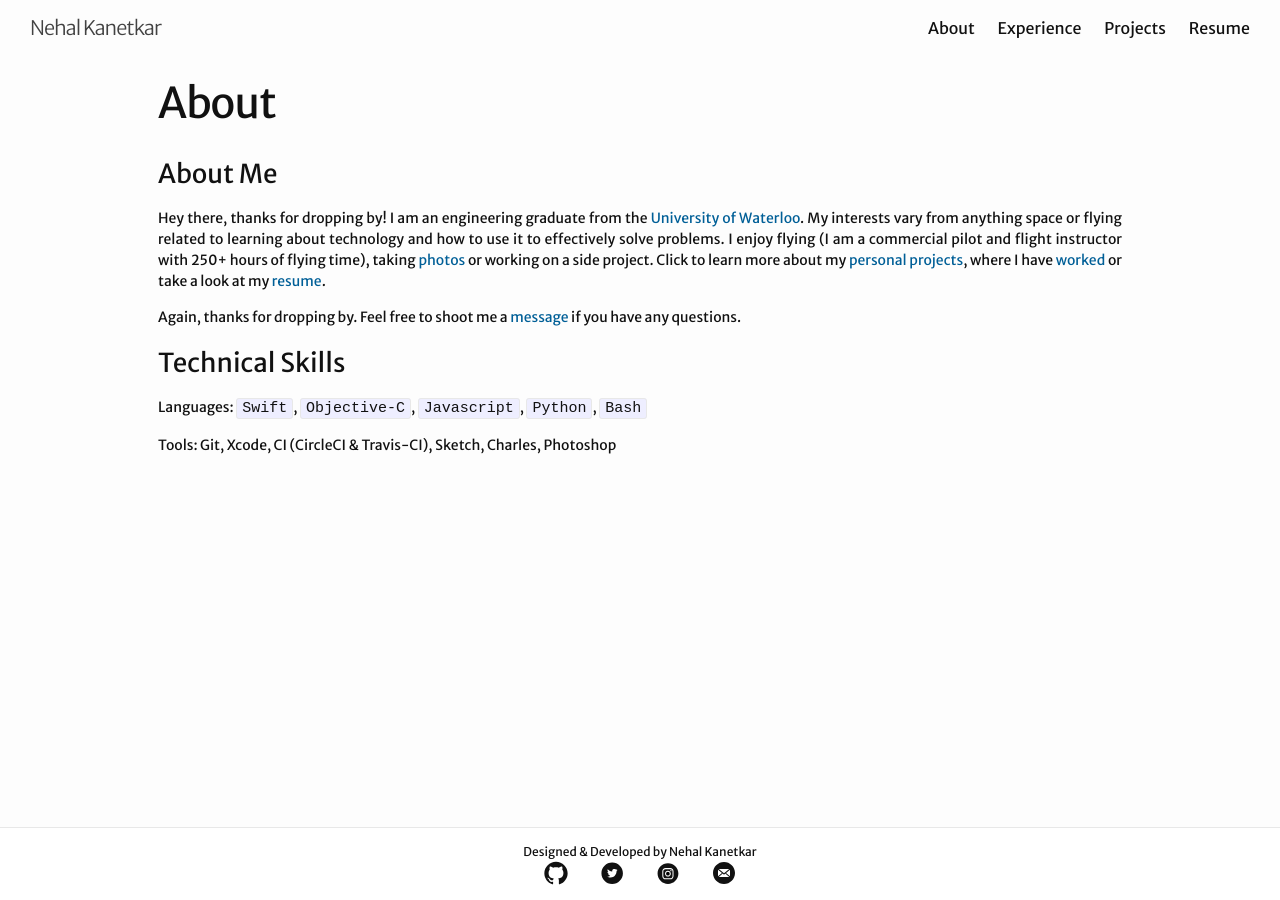
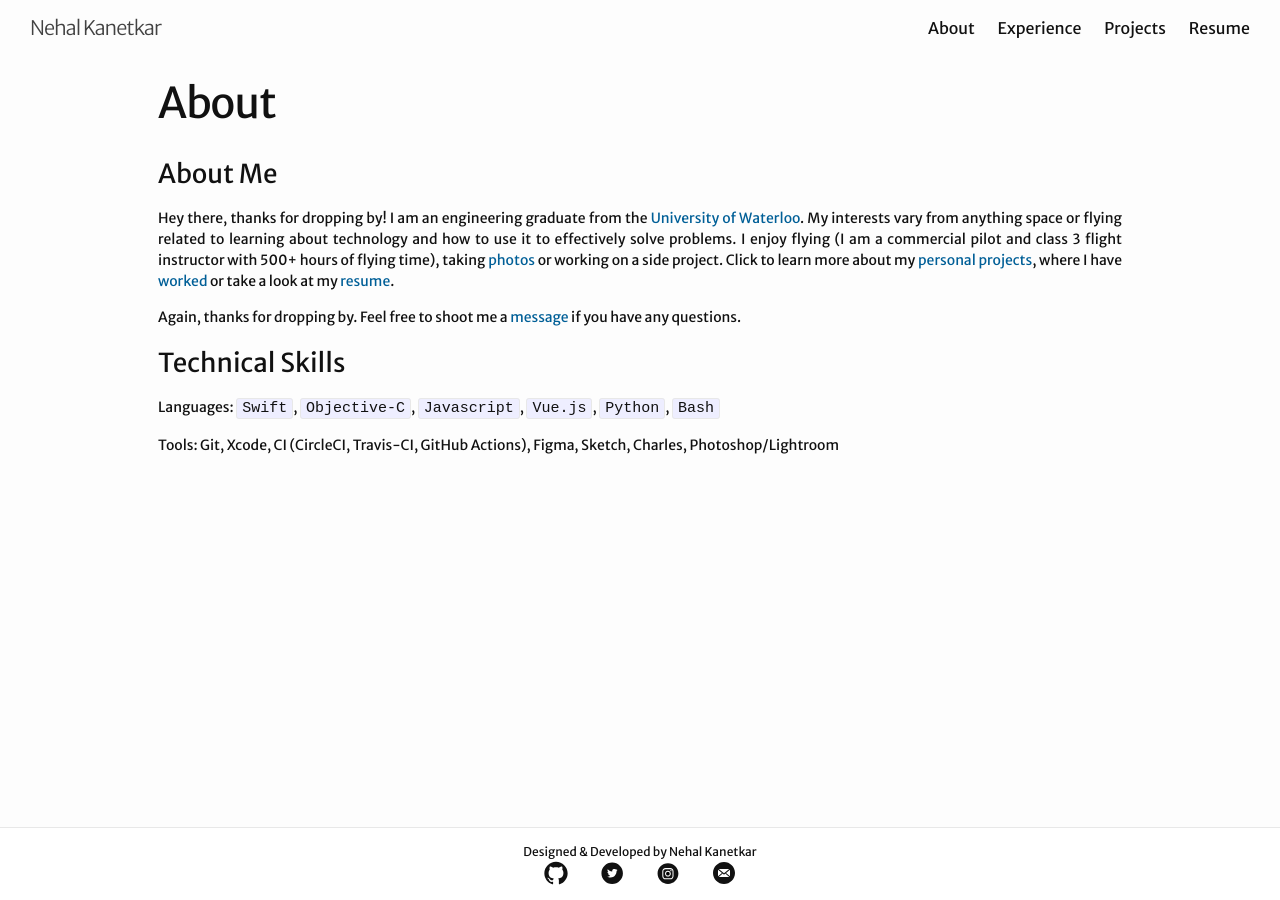
Before and after one commit to nkanetka/nkanetka.github.io, a Jekyll site: the page built from about.md, in a window 1280 px wide. Built offline with Jekyll 4.4.1, drawn with Linux system fonts in a browser that asks for light colours.

Commit message:
Update photo and pilot information

```diff
--- a/_sass/minima/_layout.scss
+++ b/_sass/minima/_layout.scss
@@ -253,7 +253,7 @@
   min-height: 200px;
   max-height: 500px;
   position: absolute;
-  background-image: url("DSC_0496.png");
+  background-image: url("DSC_2057.png");
   background-size: contain;
   background-repeat: no-repeat;
   background-position: center;
--- a/about.md
+++ b/about.md
@@ -5,15 +5,15 @@
 ---
 ### About Me
 
-Hey there, thanks for dropping by! I am an engineering graduate from the [University of Waterloo][uw-syde]{:target="_blank"}. My interests vary from anything space or flying related to learning about technology and how to use it to effectively solve problems. I enjoy flying (I am a commercial pilot and flight instructor with 250+ hours of flying time), taking [photos][instagram]{:target="_blank"} or working on a side project. Click to learn more about my [personal projects]({{ site.url }}/projects/), where I have [worked]({{ site.url }}/experience/) or take a look at my [resume]({{ site.url }}/assets/Resume-Nehal.pdf){:target="_blank"}.
+Hey there, thanks for dropping by! I am an engineering graduate from the [University of Waterloo][uw-syde]{:target="_blank"}. My interests vary from anything space or flying related to learning about technology and how to use it to effectively solve problems. I enjoy flying (I am a commercial pilot and class 3 flight instructor with 500+ hours of flying time), taking [photos][instagram]{:target="_blank"} or working on a side project. Click to learn more about my [personal projects]({{ site.url }}/projects/), where I have [worked]({{ site.url }}/experience/) or take a look at my [resume]({{ site.url }}/assets/Resume-Nehal.pdf){:target="_blank"}.
 
 Again, thanks for dropping by. Feel free to shoot me a [message](mailto:{{site.email}}) if you have any questions.
 
 ### Technical Skills
 
-Languages: `Swift`, `Objective-C`, `Javascript`, `Python`, `Bash`
+Languages: `Swift`, `Objective-C`, `Javascript`, `Vue.js`, `Python`, `Bash`
 
-Tools: Git, Xcode, CI (CircleCI & Travis-CI), Sketch, Charles, Photoshop
+Tools: Git, Xcode, CI (CircleCI, Travis-CI, GitHub Actions), Figma, Sketch, Charles, Photoshop/Lightroom
 
 [uw-syde]: https://uwaterloo.ca/systems-design-engineering/
 [instagram]: https://www.instagram.com/nkanetka
```
Also changed, not shown: 1 other file.
